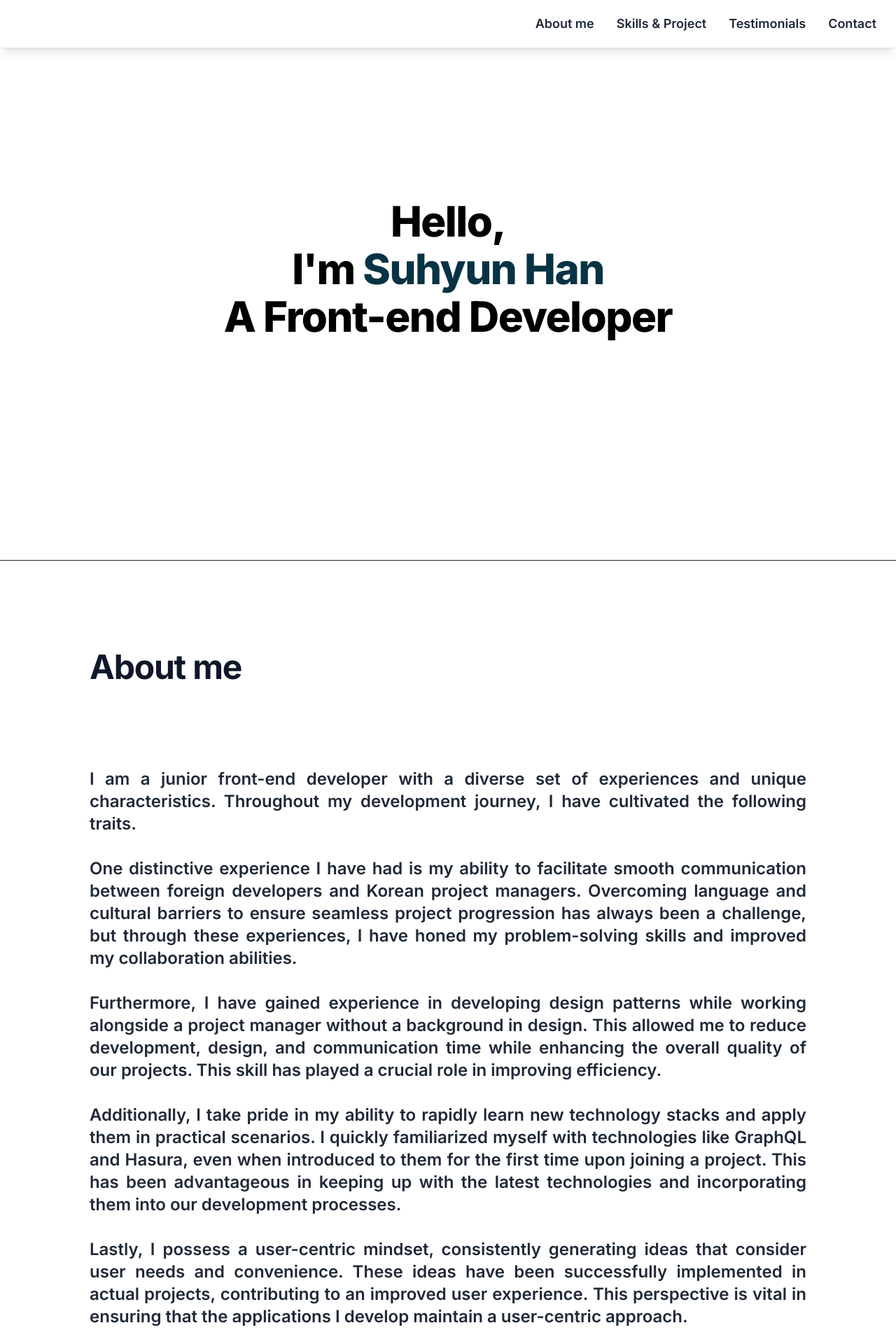
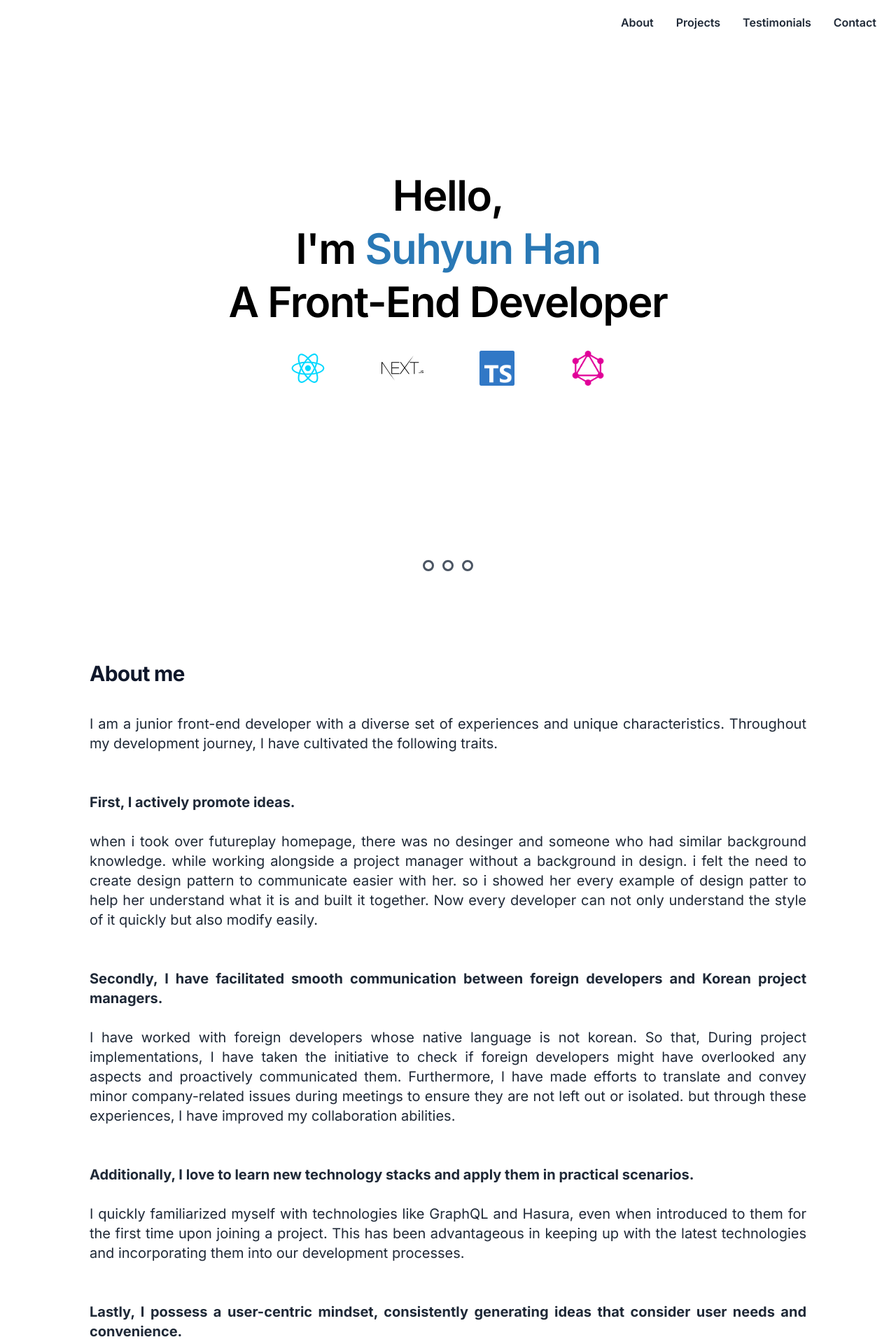
Before and after one commit to suhyunH/new-portfolio, a Next.js app: page / in a window 1280 px wide. Shown: the top 1920 px of the page at 70% size. Built offline with nearby package versions, Linux system fonts and the light colour scheme.

Commit message:
chore: change style & add logo

```diff
--- a/app/page.tsx
+++ b/app/page.tsx
@@ -19,7 +19,7 @@ export default function Home() {
   );
   useEffect(() => {
     const handleScroll = () => {
-      const scrollY = window.scrollY + 400;
+      const scrollY = window.scrollY + 600;
 
       const sectionPositions = scrollElement.current.map((el) => {
         return el.offsetTop;
@@ -35,40 +35,39 @@ export default function Home() {
       window.removeEventListener("scroll", handleScroll);
     };
   }, [scrolling]);
-
   return (
     <>
       <nav
-        className={`bg-white dark:bg-gray-900 shadow-lg top-0 fixed w-full flex items-center  justify-end p-4 z-50`}
+        className={`bg-white  top-0 fixed w-full flex items-center  justify-center sm:justify-end p-4 z-50 `}
       >
         <div className="flex items-center space-x-2  overflow-x-scroll">
           <button
-            className={`lg:text-lg text-sm font-semibold text-gray-800 dark:text-white cursor-pointer px-3 py-1 ${
-              scrolling === 0 && "text-cyan-950"
+            className={`sm:text-base text-sm font-semibold text-gray-800  cursor-pointer px-2 lg:px-3 py-1 hover:text-[#2978b5]  ${
+              scrolling === 0 && "text-[#2978b5]"
             } `}
             onClick={() => scrollingTop(0)}
           >
-            About me
+            About
           </button>
           <button
-            className={`lg:text-lg text-sm font-semibold text-gray-800 dark:text-white cursor-pointer  px-3 py-1  ${
-              scrolling === 1 && "text-cyan-950"
+            className={`sm:text-base text-sm font-semibold text-gray-800  cursor-pointer px-2 lg:px-3 py-1 hover:text-[#2978b5]  ${
+              scrolling === 1 && "text-[#2978b5]"
             }`}
             onClick={() => scrollingTop(1)}
           >
-            Skills & Project
+            Projects
           </button>
           <button
-            className={`lg:text-lg text-sm font-semibold text-gray-800 dark:text-white cursor-pointer  px-3 py-1  ${
-              scrolling === 2 && "text-cyan-950"
+            className={`sm:text-base text-sm font-semibold text-gray-800 cursor-pointer  px-2 lg:px-3 py-1 hover:text-[#2978b5]  ${
+              scrolling === 2 && "text-[#2978b5]"
             }`}
             onClick={() => scrollingTop(2)}
           >
             Testimonials
           </button>
           <button
-            className={`lg:text-lg text-sm font-semibold text-gray-800 dark:text-white cursor-pointer  px-3 py-1 ${
-              scrolling === 3 && "text-cyan-950"
+            className={`sm:text-base text-sm font-semibold text-gray-800 dark:text-white cursor-pointer px-2 lg:px-3 py-1 hover:text-[#2978b5] ${
+              scrolling === 3 && "text-[#2978b5]"
             }`}
             onClick={() => scrollingTop(3)}
           >
@@ -77,79 +76,142 @@ export default function Home() {
         </div>
       </nav>
 
-      <div className="">
+      <section>
         <header className=" h-[100vh] sm:py-48 lg:py-64 flex flex-col items-center justify-center max-w-5xl mx-auto animate-fadeIn">
-          <div className="my-auto text-center animate-fadeIn">
-            <h1 className=" font-extrabold text-4xl sm:text-5xl lg:text-6xl tracking-tight text-black pb-2">
+          <div className="my-auto text-center animate-fadeIn space-y-2">
+            <h1 className="font-semibold text-3xl sm:text-5xl lg:text-6xl tracking-tight  text-black pb-2">
               Hello,
             </h1>
-            <h1 className="font-extrabold text-4xl sm:text-5xl lg:text-6xl tracking-tight text-black pb-2">
-              I&apos;m <span className=" text-cyan-950">Suhyun Han</span>
+            <h1 className="font-semibold text-3xl sm:text-5xl lg:text-6xl tracking-tight text-black pb-2">
+              I&apos;m <span className=" text-[#2978b5]">Suhyun Han</span>
             </h1>
-            <h1 className=" font-extrabold text-4xl sm:text-5xl lg:text-6xl tracking-tight text-black pb-8">
-              A Front-end Developer
+            <h1 className=" font-semibold text-3xl sm:text-5xl lg:text-6xl tracking-tight text-black pb-8">
+              A Front-End Developer
             </h1>
+            <div className="flex justify-center lg:space-x-20 space-x-5 mt-10">
+              <Image
+                src="/react-logo.svg"
+                alt="react logo"
+                width={50}
+                height={50}
+              />
+              <Image
+                src="/nextjs-logo.svg"
+                alt="NextJs logo"
+                width={60}
+                height={50}
+              />
+              <Image src="/ts-logo.png" alt="ts logo" width={50} height={50} />
+              <Image
+                src="/graphql-logo.png"
+                alt="GraphQL-logo"
+                width={50}
+                height={50}
+              />
+            </div>
           </div>
         </header>
-
+        <div className="flex space-x-3 mx-auto justify-center">
+          <div className=" rounded-[50px] w-4 h-4  border-[2px] lg:border-[3px] border-gray-600" />
+          <div className=" rounded-[50px] w-4 h-4  border-[2px] lg:border-[3px] border-gray-600" />
+          <div className=" rounded-[50px] w-4 h-4  border-[2px] lg:border-[3px] border-gray-600" />
+        </div>
         <section
-          className="border-t border-b border-gray-800 dark:border-white  pt-20 sm:pt-24 lg:pt-32 px-[20px]"
+          className="py-20 sm:py-24 lg:py-32 px-[20px]"
           ref={(el) => (scrollElement.current[0] = el)}
         >
           <div className="max-w-5xl  mx-auto ">
-            <p className="relative text-slate-900 font-bold text-2xl lg:text-5xl tracking-tight text-left dark:text-white pb-10">
+            <p className="relative text-slate-900 font-bold text-2xl lg:text-3xl tracking-tight text-left dark:text-white pb-10">
               About me
             </p>
-            <h1 className="lg:text-2xl sm:text-lg font-semibold   text-gray-800 dark:text-white max-w-5xl mx-auto  py-20 text-justify">
+            <h1 className="lg:text-xl sm:text-lg  text-gray-800 dark:text-white max-w-5xl mx-auto text-justify">
               I am a junior front-end developer with a diverse set of
               experiences and unique characteristics. Throughout my development
               journey, I have cultivated the following traits.
               <br />
               <br />
-              One distinctive experience I have had is my ability to facilitate
-              smooth communication between foreign developers and Korean project
-              managers. Overcoming language and cultural barriers to ensure
-              seamless project progression has always been a challenge, but
-              through these experiences, I have honed my problem-solving skills
-              and improved my collaboration abilities.
+              <br />
+              <p className=" font-bold">First, I actively promote ideas.</p>
+              <br />
+              when i took over futureplay homepage, there was no desinger and
+              someone who had similar background knowledge. while working
+              alongside a project manager without a background in design. i felt
+              the need to create design pattern to communicate easier with her.
+              so i showed her every example of design patter to help her
+              understand what it is and built it together. Now every developer
+              can not only understand the style of it quickly but also modify
+              easily.
               <br />
               <br />
-              Furthermore, I have gained experience in developing design
-              patterns while working alongside a project manager without a
-              background in design. This allowed me to reduce development,
-              design, and communication time while enhancing the overall quality
-              of our projects. This skill has played a crucial role in improving
-              efficiency.
+              <br />
+              <p className=" font-bold">
+                Secondly, I have facilitated smooth communication between
+                foreign developers and Korean project managers.
+              </p>
+              <br />
+              I have worked with foreign developers whose native language is not
+              korean. So that, During project implementations, I have taken the
+              initiative to check if foreign developers might have overlooked
+              any aspects and proactively communicated them. Furthermore, I have
+              made efforts to translate and convey minor company-related issues
+              during meetings to ensure they are not left out or isolated. but
+              through these experiences, I have improved my collaboration
+              abilities.
               <br />
               <br />
-              Additionally, I take pride in my ability to rapidly learn new
-              technology stacks and apply them in practical scenarios. I quickly
-              familiarized myself with technologies like GraphQL and Hasura,
-              even when introduced to them for the first time upon joining a
-              project. This has been advantageous in keeping up with the latest
-              technologies and incorporating them into our development
-              processes.
+              <br />
+              <p className="font-bold">
+                Additionally, I love to learn new technology stacks and apply
+                them in practical scenarios.
+              </p>
+              <br />
+              I quickly familiarized myself with technologies like GraphQL and
+              Hasura, even when introduced to them for the first time upon
+              joining a project. This has been advantageous in keeping up with
+              the latest technologies and incorporating them into our
+              development processes.
               <br />
               <br />
-              Lastly, I possess a user-centric mindset, consistently generating
-              ideas that consider user needs and convenience. These ideas have
-              been successfully implemented in actual projects, contributing to
-              an improved user experience. This perspective is vital in ensuring
-              that the applications I develop maintain a user-centric approach.
+              <br />
+              <p className="font-bold ">
+                Lastly, I possess a user-centric mindset, consistently
+                generating ideas that consider user needs and convenience.
+              </p>
+              <br />
+              These ideas have been successfully implemented in actual projects,
+              contributing to an improved user experience. This perspective is
+              vital in ensuring that the applications I develop maintain a
+              user-centric approach. Based on these experiences and skills, I am
+              confident in my ability to bring value to the team as a front-end
+              developer, contributing to the creation of user-friendly web
+              applications.
               <br />
               <br />
-              Based on these experiences and skills, I am confident in my
-              ability to bring value to the team as a front-end developer,
-              contributing to the creation of user-friendly web applications.
+              <br />
+              If you think i am the right person to work with or have any
+              question. Please feel free to{" "}
+              <span
+                className="font-bold hover:cursor-pointer"
+                onClick={() => scrollingTop(3)}
+              >
+                contact me.
+              </span>{" "}
+              I look forward to hearing from you. Thank you for your
+              consideration.
             </h1>
           </div>
         </section>
+        <div className="flex space-x-3 mx-auto justify-center">
+          <div className=" rounded-[50px] w-4 h-4  border-[2px] lg:border-[3px] border-gray-600" />
+          <div className=" rounded-[50px] w-4 h-4  border-[2px] lg:border-[3px] border-gray-600" />
+          <div className=" rounded-[50px] w-4 h-4  border-[2px] lg:border-[3px] border-gray-600" />
+        </div>
         <section
-          className="pt-20 sm:pt-24 lg:pt-32 max-w-5xl mx-auto px-[20px]"
+          className="py-20 sm:py-24 lg:py-32 max-w-5xl mx-auto px-[20px]"
           ref={(el) => (scrollElement.current[1] = el)}
         >
-          <p className="relative text-slate-900 font-bold text-2xl lg:text-5xl tracking-tight text-left dark:text-white pb-10">
-            Skills & Projects
+          <p className="relative text-slate-900 font-bold text-2xl lg:text-3xl tracking-tight text-left dark:text-white pb-10">
+            Projects
           </p>
           <div className="relative sm:block md:flex mb-12 animate-fadeInRight">
             <Image
@@ -162,8 +224,8 @@ export default function Home() {
               <div className="text-center mb-6">
                 <p className="font-bold text-2xl">Tanagement</p>
                 <p className="text-gray-600 dark:text-gray-300">
-                  Discover Your Talents and Develop Them into Strengths with
-                  Career Development Service Tool that Help You in Software
+                  Discover Talents and Develop Them into Strengths with Career
+                  Development Service Tool that Help people in Software
                   Development.
                 </p>
               </div>
@@ -181,7 +243,7 @@ export default function Home() {
               </div>
             </div>
           </div>
-          <div className="relative sm:block md:flex mb-8 animate-fadeInRight">
+          <div className="relative sm:block md:flex animate-fadeInRight">
             <Image
               src="/futureplay.gif"
               alt="futureplay gif"
@@ -215,12 +277,16 @@ export default function Home() {
             </div>
           </div>
         </section>
-
+        <div className="flex space-x-3 mx-auto justify-center">
+          <div className=" rounded-[50px] w-4 h-4  border-[2px] lg:border-[3px] border-gray-600" />
+          <div className=" rounded-[50px] w-4 h-4  border-[2px] lg:border-[3px] border-gray-600" />
+          <div className=" rounded-[50px] w-4 h-4  border-[2px] lg:border-[3px] border-gray-600" />
+        </div>
         <section
           className="pt-20 sm:pt-24 lg:pt-32 max-w-5xl mx-auto px-[20px]"
           ref={(el) => (scrollElement.current[2] = el)}
         >
-          <p className="relative text-slate-900 font-bold text-2xl lg:text-5xl tracking-tight text-left dark:text-white pb-10">
+          <p className="relative text-slate-900 font-bold text-2xl lg:text-3xl tracking-tight text-left dark:text-white pb-10">
             Testimonials
           </p>
           {[
@@ -252,7 +318,7 @@ export default function Home() {
           className="pt-20 sm:pt-24 lg:pt-32 max-w-5xl mx-auto mb-[200px] mt-[200px] "
           ref={(el) => (scrollElement.current[3] = el)}
         >
-          <div className="flex justify-evenly mb-[100px]">
+          <div className="flex  justify-center space-x-10 lg:space-x-20 mb-[100px]">
             <a href="mailto:tngus5280@gmail.com">
               <svg
                 xmlns="http://www.w3.org/2000/svg"
@@ -305,7 +371,7 @@ export default function Home() {
           </div>
           <p className="text-center"> 2023 suhyunHan - All rights reserved </p>
         </section>
-      </div>
+      </section>
     </>
   );
 }
```
